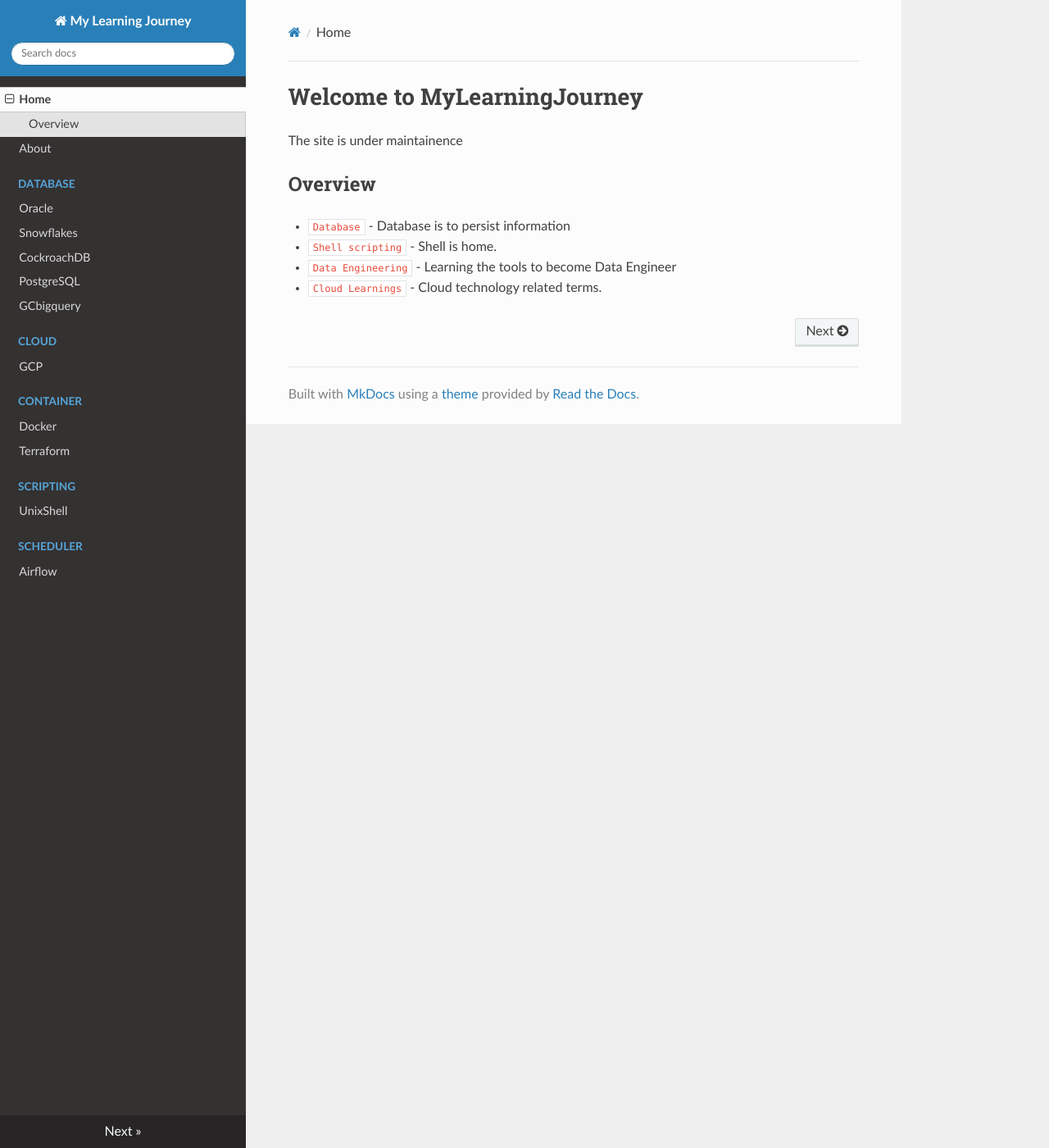
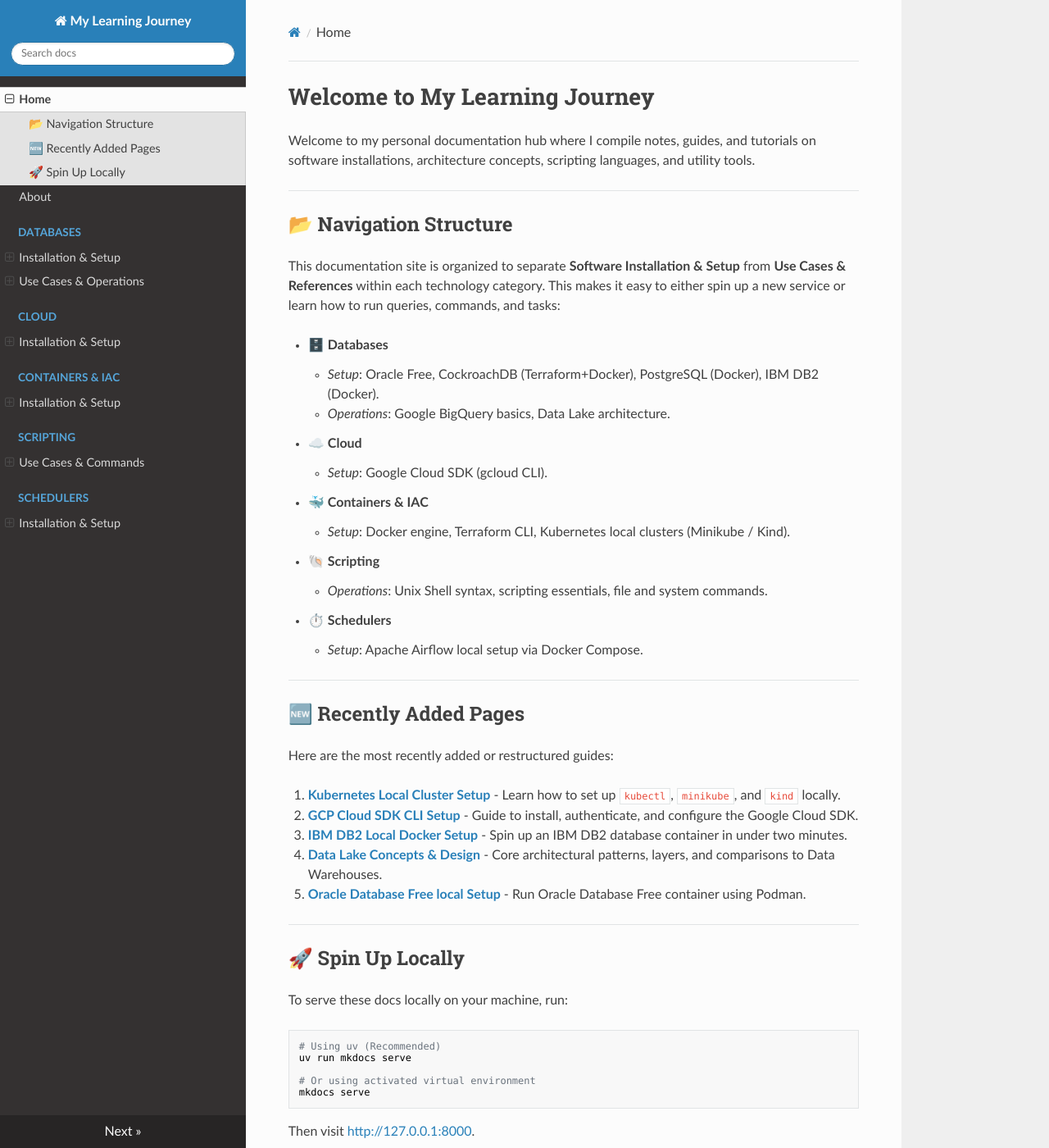
Before and after one commit to rainu1729/mylearnings, an MkDocs documentation site: the page built from docs/index.md, in a window 1280 px wide and 1400 px high. Shown: the whole window at 82% size. Built offline with MkDocs 1.6.1, drawn with Linux system fonts in a browser that asks for light colours; nearby versions of some CDN libraries.

Commit message:
fix dangling branches

````diff
--- a/docs/index.md
+++ b/docs/index.md
@@ -1,10 +1,48 @@
-# Welcome to MyLearningJourney
+# Welcome to My Learning Journey
 
-The site is under maintainence
+Welcome to my personal documentation hub where I compile notes, guides, and tutorials on software installations, architecture concepts, scripting languages, and utility tools.
 
-## Overview
+---
 
-* `Database` - Database is to persist information
-* `Shell scripting` - Shell is home.
-* `Data Engineering` - Learning the tools to become Data Engineer
-* `Cloud Learnings` - Cloud technology related terms.
+## 📂 Navigation Structure
+
+This documentation site is organized to separate **Software Installation & Setup** from **Use Cases & References** within each technology category. This makes it easy to either spin up a new service or learn how to run queries, commands, and tasks:
+
+*   🗄️ **Databases**
+    *   *Setup*: Oracle Free, CockroachDB (Terraform+Docker), PostgreSQL (Docker), IBM DB2 (Docker).
+    *   *Operations*: Google BigQuery basics, Data Lake architecture.
+*   ☁️ **Cloud**
+    *   *Setup*: Google Cloud SDK (gcloud CLI).
+*   🐳 **Containers & IAC**
+    *   *Setup*: Docker engine, Terraform CLI, Kubernetes local clusters (Minikube / Kind).
+*   🐚 **Scripting**
+    *   *Operations*: Unix Shell syntax, scripting essentials, file and system commands.
+*   ⏱️ **Schedulers**
+    *   *Setup*: Apache Airflow local setup via Docker Compose.
+
+---
+
+## 🆕 Recently Added Pages
+
+Here are the most recently added or restructured guides:
+
+1.  **[Kubernetes Local Cluster Setup](Containerization/kubernetes.md)** - Learn how to set up `kubectl`, `minikube`, and `kind` locally.
+2.  **[GCP Cloud SDK CLI Setup](Cloud/gcp.md)** - Guide to install, authenticate, and configure the Google Cloud SDK.
+3.  **[IBM DB2 Local Docker Setup](Database/ibmdb2.md)** - Spin up an IBM DB2 database container in under two minutes.
+4.  **[Data Lake Concepts & Design](Database/datalake.md)** - Core architectural patterns, layers, and comparisons to Data Warehouses.
+5.  **[Oracle Database Free local Setup](Database/oracle.md)** - Run Oracle Database Free container using Podman.
+
+---
+
+## 🚀 Spin Up Locally
+
+To serve these docs locally on your machine, run:
+
+```bash
+# Using uv (Recommended)
+uv run mkdocs serve
+
+# Or using activated virtual environment
+mkdocs serve
+```
+Then visit [http://127.0.0.1:8000](http://127.0.0.1:8000).
--- a/mkdocs.yml
+++ b/mkdocs.yml
@@ -4,21 +4,29 @@ site_author: rainuN
 nav:
   - Home: index.md
   - About: about.md
-  - Database:
-      - Oracle: Database/questions.md
-      - Snowflakes: Database/snowflakes.md
-      - CockroachDB: Database/cockroachdb.md
-      - PostgreSQL: Database/postgresql.md
-      - GCbigquery: Database/gcbigquery.md
+  - Databases:
+      - Installation & Setup:
+          - PostgreSQL: Database/postgresql.md
+          - CockroachDB: Database/cockroachdb.md
+          - Oracle: Database/oracle.md
+          - IBM DB2: Database/ibmdb2.md
+      - Use Cases & Operations:
+          - Google BigQuery: Database/gcbigquery.md
+          - Data Lake: Database/datalake.md
   - Cloud:
-      - GCP: Cloud/gcp.md
-  - Container:
-      - Docker: Containerization/docker.md
-      - Terraform: Containerization/terraform.md
+      - Installation & Setup:
+          - GCP Cloud SDK: Cloud/gcp.md
+  - Containers & IAC:
+      - Installation & Setup:
+          - Docker: Containerization/docker.md
+          - Terraform: Containerization/terraform.md
+          - Kubernetes: Containerization/kubernetes.md
   - Scripting:
-      - UnixShell: Scripting/shellscripting.md
-  - Scheduler:
-      - Airflow: Scheduler/airflow.md
+      - Use Cases & Commands:
+          - Unix Shell: Scripting/shellscripting.md
+  - Schedulers:
+      - Installation & Setup:
+          - Airflow: Scheduler/airflow.md
 theme: readthedocs
 plugins:
   - search
````
Also changed, not shown: README.md (+72 -0 lines), docs/Cloud/gcp.md (+50 -0 lines), docs/Containerization/kubernetes.md (+66 -0 lines), docs/Database/cockroachdb.md (+2 -2 lines), docs/Database/datalake.md (+24 -0 lines), docs/Database/ibmdb2.md (+54 -0 lines).
